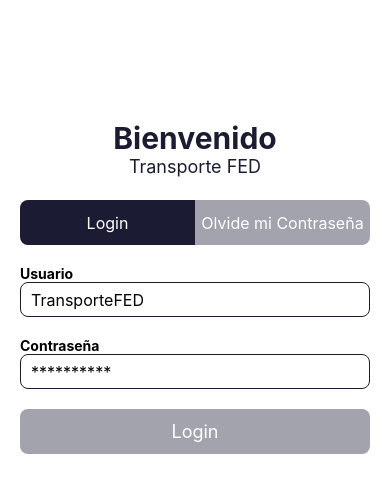
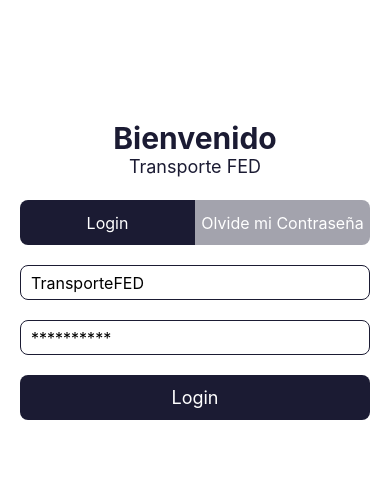
Before and after one commit to enzo1998garcia/Mobile, a React Native app: screen / in a window 390 px wide. Shown: the top 492 px of the page. Built offline with nearby package versions, Linux system fonts and the light colour scheme.

Commit message:
controles en olvide password

```diff
--- a/app/components/ForgetKeyForm.js
+++ b/app/components/ForgetKeyForm.js
@@ -1,15 +1,55 @@
 import { View, StyleSheet, Text} from 'react-native'
-import React from 'react'
+import React, { useState } from 'react'
 import FormContainer from './FormContainer';
 import FormInput from './FormInput';
 import FormSubmitButton from './FormSubmitButton';
 
+ const isValidObjectField = (obj) =>{
+  return Object.values(obj).every(value => value.trim())
+ }
+
+ const updateError = (error, updateError) =>{
+  updateError(error);
+ }
+
 const ForgetKeyForm = () => {
+  const [userInfo, setUserInfo]=useState({
+    usuario: '',
+    token: '',
+  })
+
+  const[error, setError]= useState('')
+
+  const{usuario, token}=userInfo
+
+  const handleOnChangeText = (value, fielName) => {
+    setUserInfo({...userInfo, [fielName]: value})
+  };
+
+  const isValidForm = () => {
+    //Lo aceptaremos solo si todos los campos tienen valor.
+    if(!isValidObjectField(userInfo)) return updateError ('Todos los campos son de carga obligatoria', setError );
+    //si el nombre es válido con 3 o más caracteres
+    if(!usuario.trim() || usuario.length < 3) return updateError ('Usuario no cumple el largo esperado', setError );
+    //la password deve de tener 8 o mas caracteres
+    if(!token.trim() || token.length < 8) return updateError ('Token no cumple el largo esperado', setError );
+
+    return true;
+  };
+
+  const sumbitForm = () =>{
+    if(isValidForm()){
+      //envio los datos del formulario
+      console.log(userInfo);
+    }
+  };
+
   return (
     <FormContainer>
-         <FormInput titulo='Usuario' placeholder='TransporteFED'/>
-         <FormInput titulo='Token enviado' placeholder='**********'/>
-         <FormSubmitButton titulo='Solicitar Cambio de Clave'/>
+      {error ? <Text style={{color: 'red', fontSize: 18, textAlign: 'center'}}>{error}</Text> : null}
+         <FormInput value={usuario} onChangeText={(value) => handleOnChangeText(value, 'usuario')} label='Usuario' placeholder='TransporteFED'/>
+         <FormInput value={token} onChangeText={(value) => handleOnChangeText(value, 'token')} autoCapitalize='none' secureTextEntry label='Token enviado' placeholder='**********'/>
+         <FormSubmitButton onPress={sumbitForm} titulo='Solicitar Cambio de Clave'/>
     </FormContainer>
   );
 };
--- a/app/components/FormInput.js
+++ b/app/components/FormInput.js
@@ -1,11 +1,13 @@
 import React from "react";
 import {View, StyleSheet,Text, TextInput} from 'react-native';
 
-const FormInput = ({placeholder, titulo}) =>{
+const FormInput = (props) =>{
+  const {placeholder, label} = props
     return (
     <>
-    <Text style={{fontWeight:'bold'}}>{titulo}</Text>
+    <Text style={{fontWeight:'bold'}}>{label}</Text>
          <TextInput
+            {...props}
             placeholder={placeholder}
             style={styles.input}
           />
--- a/app/components/FormSubmitButton.js
+++ b/app/components/FormSubmitButton.js
@@ -1,9 +1,9 @@
 import { View, StyleSheet, Dimensions, TouchableOpacity,Text } from 'react-native';
 import React from 'react';
 
-const FormSubmitButton = ({titulo}) => {
+const FormSubmitButton = ({titulo, onPress}) => {
     return (
-        <TouchableOpacity style={styles.container}>
+        <TouchableOpacity onPress={onPress} style={styles.container}>
             <Text style={{fontSize: 18,color:'#fff'}}>{titulo}</Text>
         </TouchableOpacity>
     )
@@ -12,7 +12,7 @@ const FormSubmitButton = ({titulo}) => {
   const styles = StyleSheet.create({
       container:{
           height:45,
-          backgroundColor: 'rgba(27,27,51,0.4)',
+          backgroundColor: 'rgba(27,27,51,1)',
           borderRadius:8,
           justifyContent:'center',
           alignItems: 'center',
```
